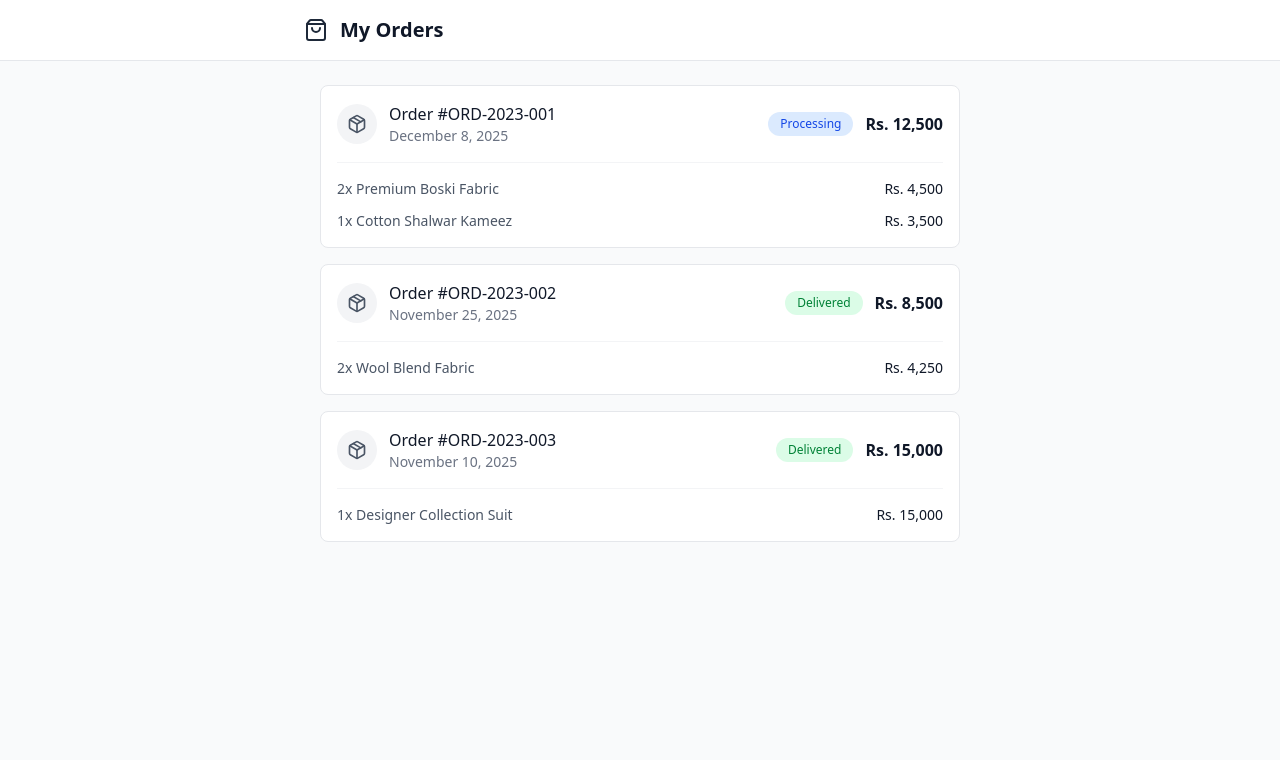
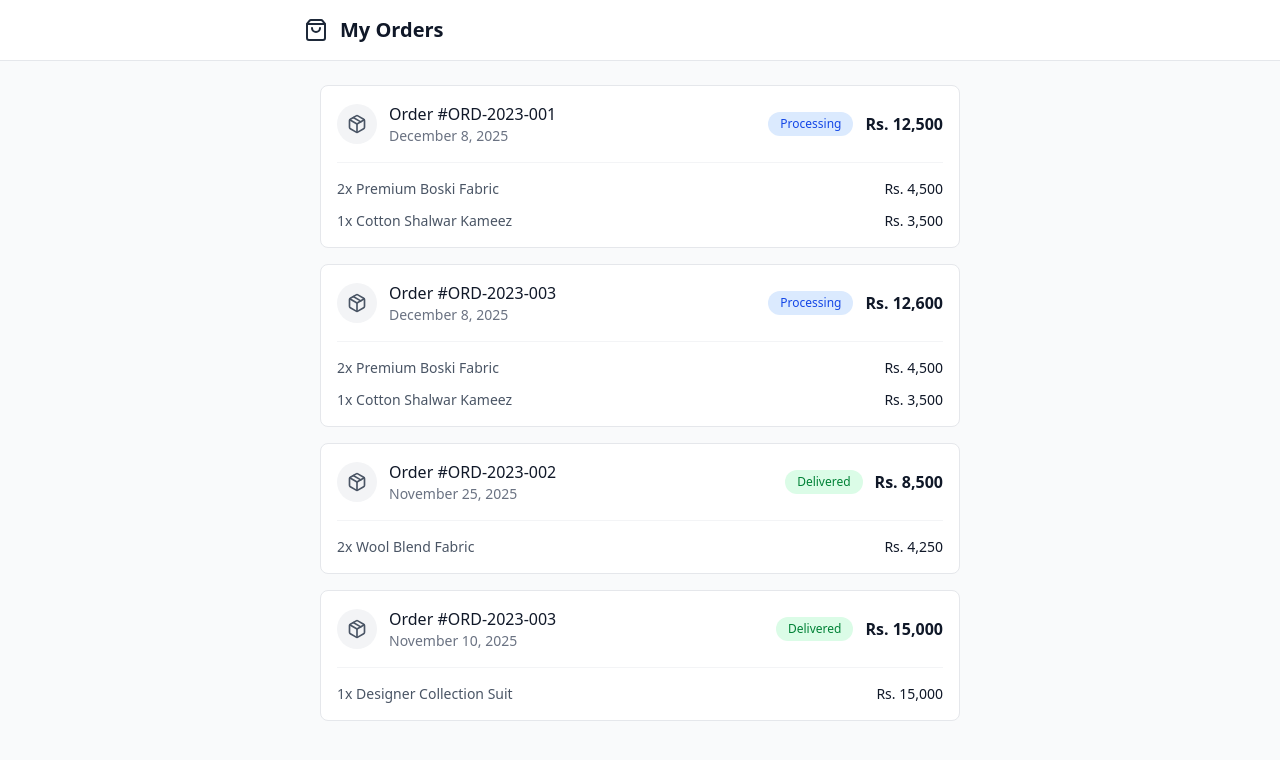
Before and after one commit to rizwanabdullah11/fayyaz-fabrics, a Next.js app: page /orders in a window 1280 px wide. Shown: the top 760 px of the page. Built offline with nearby package versions, Linux system fonts and the light colour scheme.

Commit message:
here I fixed an issued

```diff
--- a/src/app/orders/page.js
+++ b/src/app/orders/page.js
@@ -8,6 +8,16 @@ const mockOrders = [
         date: "December 8, 2025",
         status: "Processing",
         total: 12500,
+        items: [
+            { name: "Premium Boski Fabric", quantity: 2, price: 4500 },
+            { name: "Cotton Shalwar Kameez", quantity: 1, price: 3500 }
+        ]
+    },
+    {
+        id: "ORD-2023-003",
+        date: "December 8, 2025",
+        status: "Processing",
+        total: 12600,
         items: [
             { name: "Premium Boski Fabric", quantity: 2, price: 4500 },
             { name: "Cotton Shalwar Kameez", quantity: 1, price: 3500 }
```
